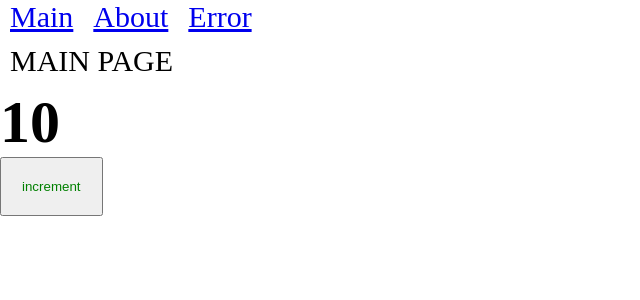
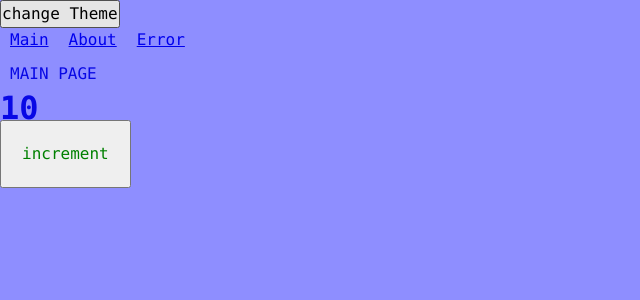
Before and after one commit to Oleg-Gor/pcoduction-project, a React app: page / in a window 1280 px wide. Shown: the top 300 px of the page, without its empty margins (0-640 px from the left). Built offline with nearby package versions, Linux system fonts and the light colour scheme.

Commit message:
[7] Organize styles and add themes

```diff
--- a/src/App.tsx
+++ b/src/App.tsx
@@ -1,3 +1,4 @@
+import { Suspense, useContext, useState } from "react";
 import { Link } from "react-router-dom";
 import { Route, Routes } from "react-router-dom";
 
@@ -5,14 +6,16 @@
 import { MainPageAsync } from "./pages/MainPage/MainPage.async";
 import ErrorPage from "./pages/Error/ErrorPage";
 
+import { useTheme } from "./theme/useTheme";
 import { Counter } from "./components/Counter";
 
-import "./index.scss";
-import { Suspense } from "react";
+import "./styles/index.scss";
 
 const App = () => {
+  const { theme, toggleTheme } = useTheme();
   return (
-    <div className="app">
+    <div className={`app ${theme}`}>
+      <button onClick={toggleTheme}>change Theme</button>
       <div>
         <span className="p">
           <Link to={"./"}>Main</Link>
--- a/src/index.scss
+++ /dev/null
@@ -1,13 +0,0 @@
-* {
-  margin: 0;
-  padding: 0;
-  box-sizing: border-box;
-}
-
-.app {
-  font-size: 30px;
-}
-
-.p {
-  padding: 10px;
-}
--- a/src/index.tsx
+++ b/src/index.tsx
@@ -2,10 +2,13 @@
 import { BrowserRouter } from "react-router-dom";
 
 import App from "./App";
+import ThemeProvider from "./theme/ThemeProvider";
 
 render(
   <BrowserRouter>
-    <App />
+    <ThemeProvider>
+      <App />
+    </ThemeProvider>
   </BrowserRouter>,
   document.getElementById("root")
 );
--- /dev/null
+++ b/src/styles/index.scss
@@ -0,0 +1,15 @@
+@import "reset";
+@import "variables/global";
+@import "themes/dark";
+@import "themes/normal";
+
+.app {
+  font: var(--font-m);
+  background: var(--bg-color);
+  color: var(--primary-color);
+  min-height: 100vh;
+
+  .p {
+    padding: 10px;
+  }
+}
--- /dev/null
+++ b/src/styles/reset.scss
@@ -0,0 +1,13 @@
+* {
+  margin: 0;
+  padding: 0;
+  box-sizing: border-box;
+}
+
+input,
+button,
+textarea,
+select {
+  margin: 0;
+  font: inherit;
+}
--- /dev/null
+++ b/src/styles/themes/dark.scss
@@ -0,0 +1,6 @@
+.app.dark {
+  --bg-color: rgb(0, 0, 134);
+
+  --primary-color: rgb(6, 91, 6);
+  --secondary-color: rgb(57, 137, 57);
+}
--- /dev/null
+++ b/src/styles/themes/normal.scss
@@ -0,0 +1,6 @@
+.app.light {
+  --bg-color: rgb(142, 142, 255);
+
+  --primary-color: rgb(8, 8, 229);
+  --secondary-color: rgb(152, 212, 255);
+}
--- /dev/null
+++ b/src/styles/variables/global.scss
@@ -0,0 +1,11 @@
+:root {
+  --font-family-main: Consolas, "Times New Roman", Serif;
+
+  --font-size-m: 16px;
+  --font-line-m: 24px;
+  --font-m: var(--font-size-m) / var(--font-line-m) var(--font-family-main);
+
+  --font-size-l: 24px;
+  --font-line-l: 32px;
+  --font-l: var(--font-size-l) / var(--font-line-l) var(--font-family-main);
+}
--- /dev/null
+++ b/src/theme/ThemeContext.ts
@@ -0,0 +1,14 @@
+import { createContext } from "react";
+
+export enum Theme {
+    LIGHT = "light",
+    DARK = "dark",
+}
+export interface ThemeContextProps {
+    theme?: Theme;
+    setTheme?: (theme: Theme) => void;
+}
+
+export const ThemeContext = createContext<ThemeContextProps>({})
+
+export const LOCAL_STORAGE_THEME_KEY = 'theme'
--- /dev/null
+++ b/src/theme/ThemeProvider.tsx
@@ -0,0 +1,20 @@
+import { FC, useMemo, useState } from "react";
+
+import { LOCAL_STORAGE_THEME_KEY, Theme, ThemeContext } from "./ThemeContext";
+
+const defaultTheme = (localStorage.getItem(LOCAL_STORAGE_THEME_KEY) as Theme) || Theme.LIGHT;
+
+const ThemeProvider: FC = ({ children }) => {
+  const [theme, setTheme] = useState<Theme>(defaultTheme);
+
+  const defaultProp = useMemo(
+    () => ({
+      theme: theme,
+      setTheme: setTheme,
+    }),
+    [theme]
+  );
+  return <ThemeContext.Provider value={defaultProp}>{children}</ThemeContext.Provider>;
+};
+
+export default ThemeProvider;
--- /dev/null
+++ b/src/theme/useTheme.ts
@@ -0,0 +1,18 @@
+import { useContext } from "react";
+import { LOCAL_STORAGE_THEME_KEY, Theme, ThemeContext } from "./ThemeContext";
+
+interface UseThemeResult {
+    toggleTheme: () => void;
+    theme: Theme;
+}
+
+export function useTheme(): UseThemeResult {
+    const { theme, setTheme } = useContext(ThemeContext);
+    const toggleTheme = () => {
+        const currentTheme = theme === Theme.LIGHT ? Theme.DARK : Theme.LIGHT;
+        setTheme(currentTheme);
+        localStorage.setItem(LOCAL_STORAGE_THEME_KEY, currentTheme)
+    };
+
+    return { theme, toggleTheme }
+}
```
